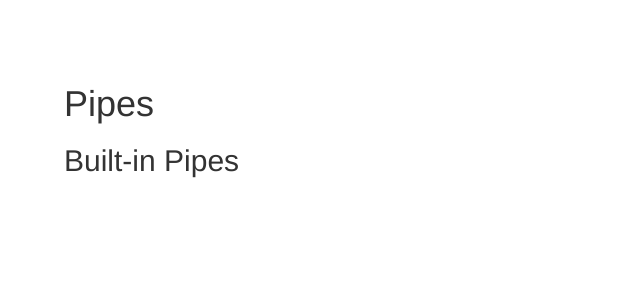
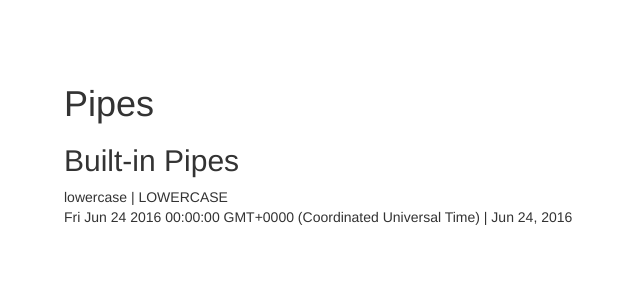
Before and after one commit to jennyEckstein/Udemy_AngularJS_Tutorial, an Angular app in the folder first-app/: page / in a window 1280 px wide. Shown: the top 300 px of the page, without its empty margins (0-640 px from the left). Built offline with nearby package versions, Linux system fonts and the light colour scheme.

Commit message:
feat: experimented with some default pipes

```diff
--- a/first-app/src/app/app.component.html
+++ b/first-app/src/app/app.component.html
@@ -1,4 +1,6 @@
 <div class="pipes">
 	<h1>Pipes</h1>
 	<h2>Built-in Pipes</h2>
+	{{myValue }} | {{ myValue | uppercase }}
+	<p>{{myDate}}  | {{ myDate | date }}</p>
 </div>
--- a/first-app/src/app/app.component.ts
+++ b/first-app/src/app/app.component.ts
@@ -11,5 +11,6 @@ import { Component } from '@angular/core';
   `]
 })
 export class AppComponent{
-
+	myValue = 'lowercase';
+	myDate= new Date(2016, 5, 24);
 }
```
